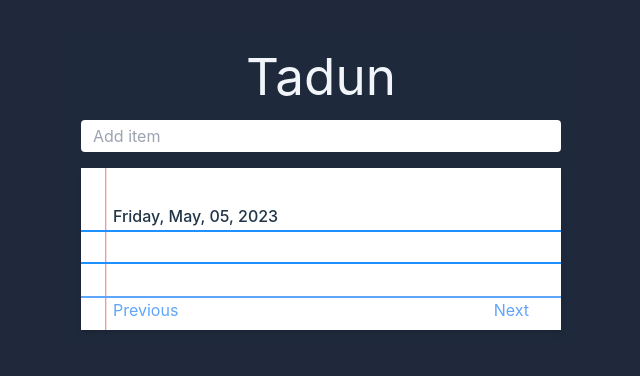
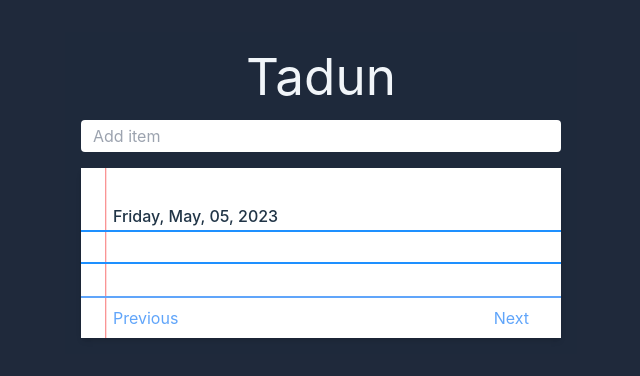
Before and after one commit to WesBosman/tadun, a React (Vite) app: page / in a window 1280 px wide. Shown: the top 376 px of the page, without its empty margins (319-959 px from the left). Built offline with nearby package versions, Linux system fonts and the light colour scheme.

Commit message:
Added some top padding for the last row where the previous and next buttons are.

```diff
--- a/src/TodoList.tsx
+++ b/src/TodoList.tsx
@@ -27,7 +27,7 @@ const TodoList = () => {
                 )}
             </div>
             <div className="mt-8 w-full">
-                <div className="flex justify-between align-center text-slate-700 w-100 pl-8 pr-8 gap-2 border-t-2 border-blue-400">
+                <div className="flex justify-between align-center text-slate-700 w-100 pt-2 pl-8 pr-8 gap-2 border-t-2 border-blue-400">
                     <div className={"hover:cursor-pointer hover:text-blue-700 text-blue-400"} onClick={rootStore.previousDate}>Previous</div>
                     <div className={"hover:cursor-pointer hover:text-blue-700 text-blue-400"} onClick={rootStore.nextDate}>Next</div>
                 </div>
```
